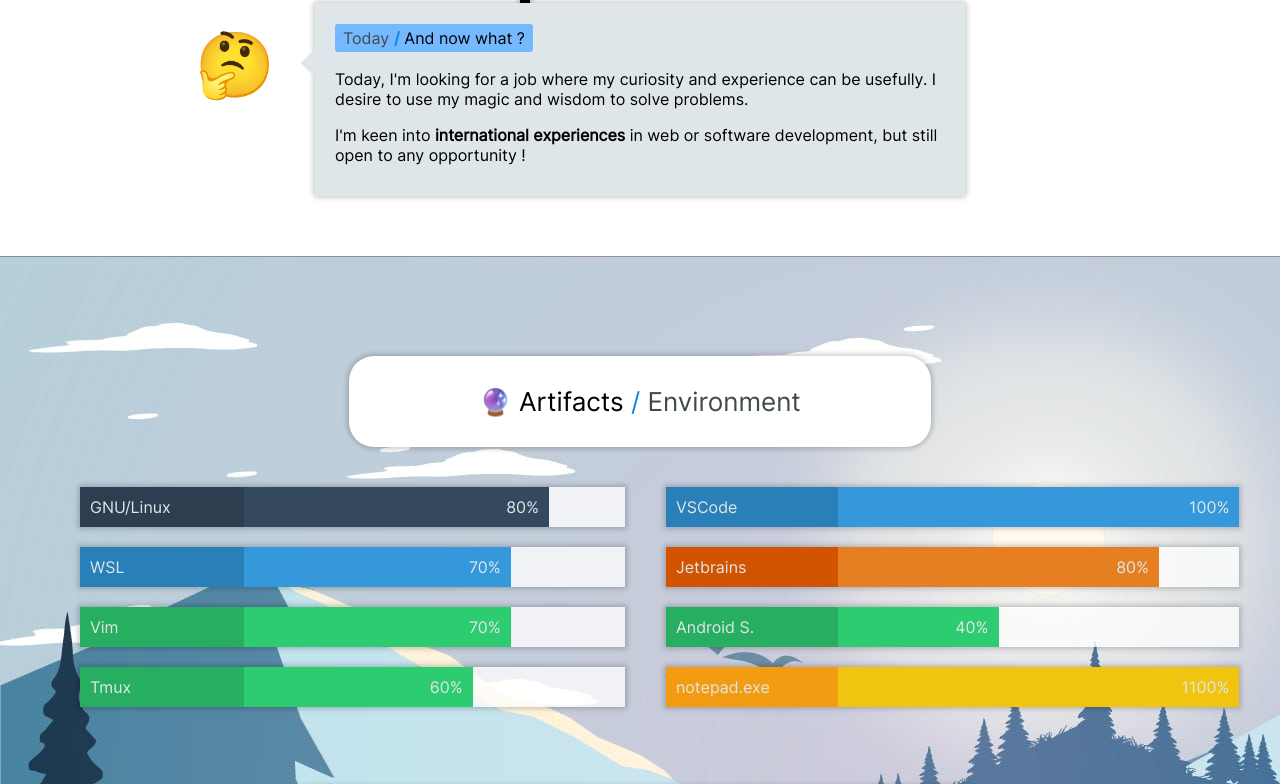
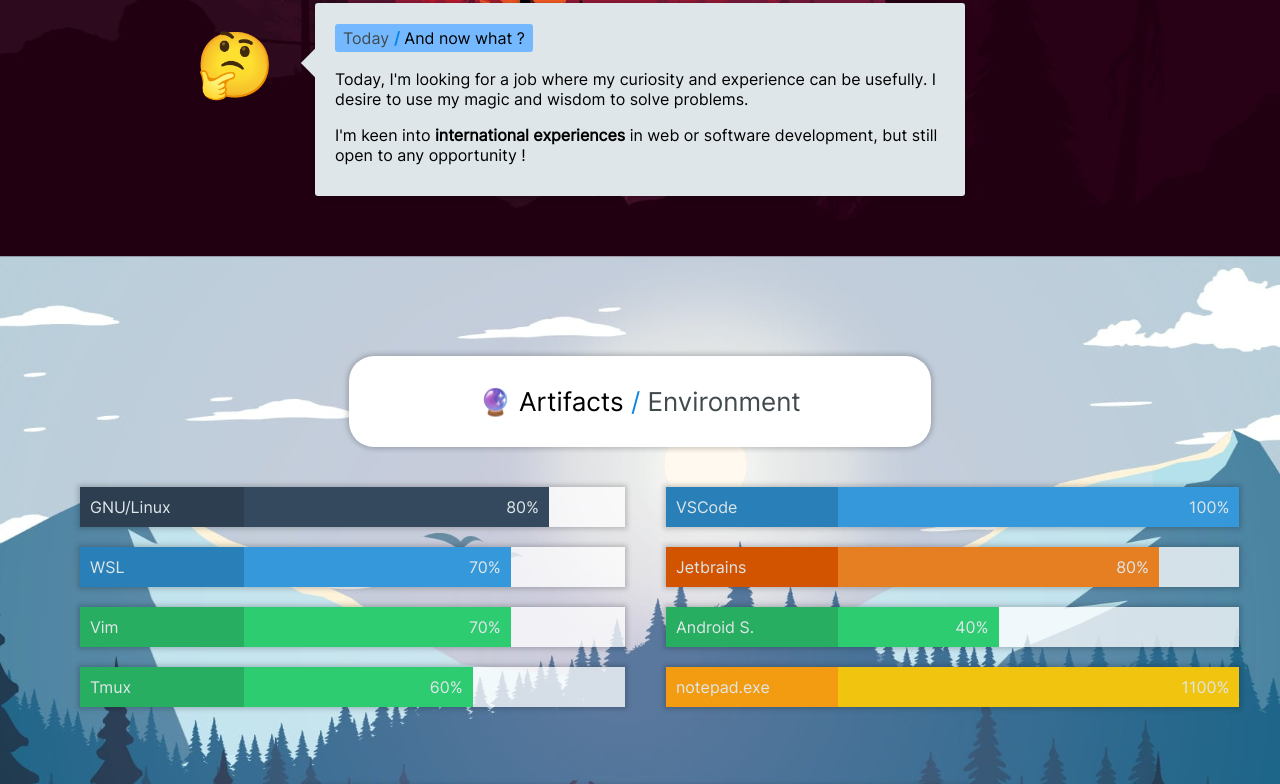
Before and after one commit to Xisabla/xisabla.github.io, a website: page index.html in a window 1280 px wide. Shown: the part 2981-3765 px from the top of the page. Drawn offline with Linux system fonts and the light colour scheme.

Commit message:
fix background

```diff
--- a/css/main.css
+++ b/css/main.css
@@ -6,6 +6,8 @@
 }
 
 /* Globals */
+
+/* TODO: Rework color palette */
 
 :root {
     --blue-light: #0984e3;
@@ -53,18 +55,15 @@
 h6 {
     font-weight: lighter;
 }
-
 section {
+    background-clip: padding-box;
+    background-size: cover;
     background-repeat: no-repeat;
     background-attachment: fixed;
-    padding: 60px 0 60px;
-}
-
-section {
     border-top: 102px solid transparent;
     /* navbar height */
     margin: -102px 0 0;
-    background-clip: padding-box;
+    padding: 60px 0 60px;
     -webkit-background-clip: padding-box;
     -moz-background-clip: padding;
 }
--- a/src/main.ts
+++ b/src/main.ts
@@ -1 +1,3 @@
+// TODO: Navbar underline following scroll
+
 console.log("🚀")
```
Also changed, not shown: index.html (+0 -29 lines).
